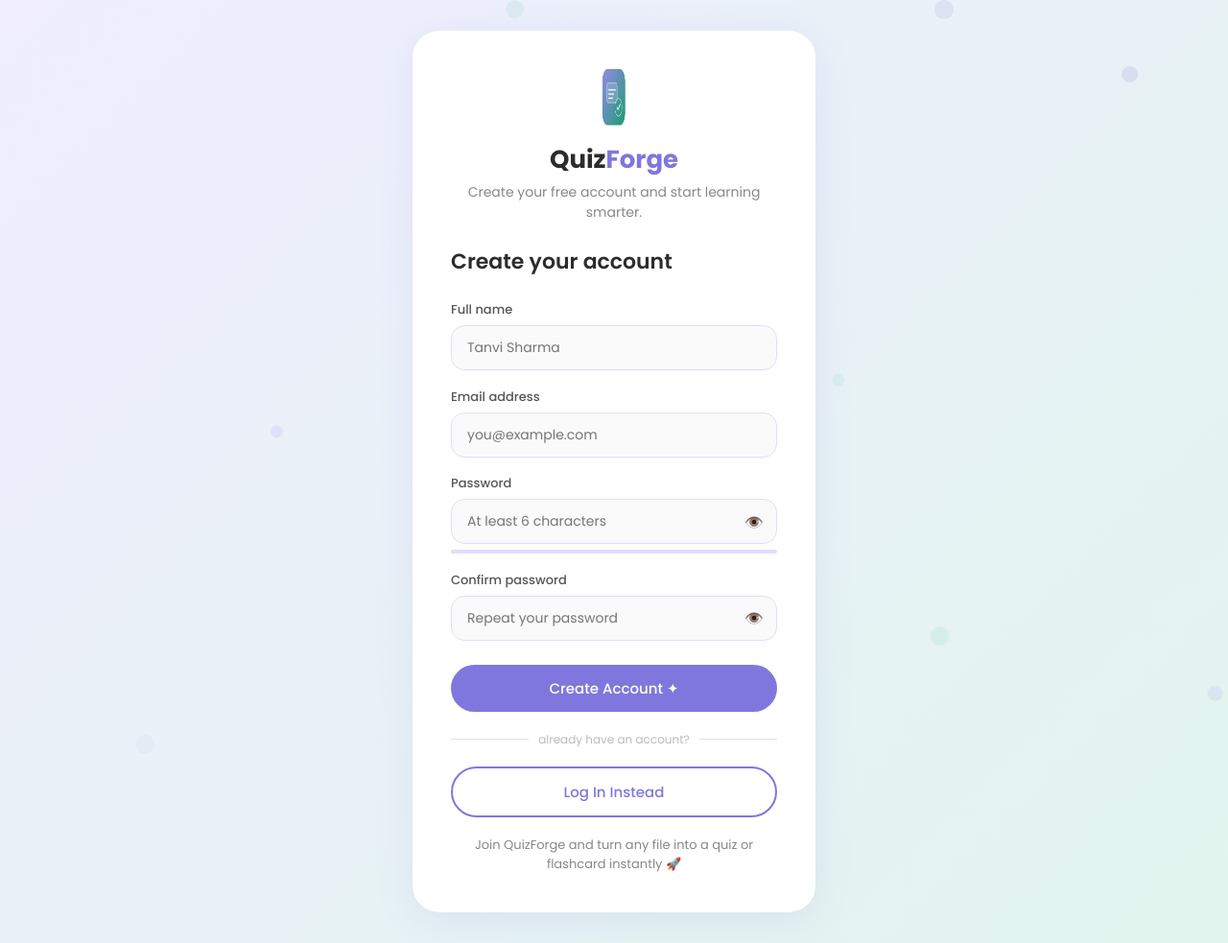
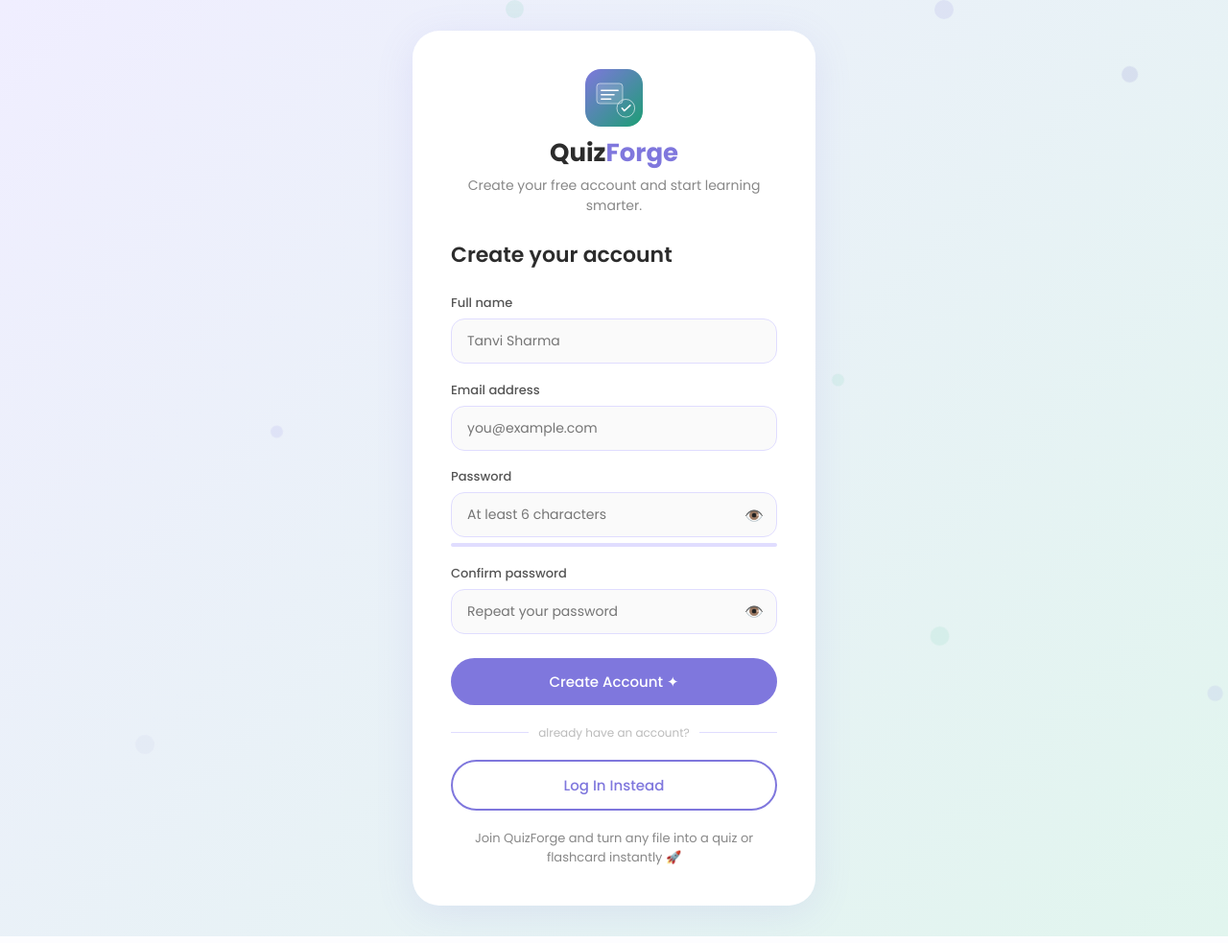
Before and after one commit to tanvi3108/QuizForge, a Flask app: page /register in a window 1280 px wide. Shown: the whole page at 96% size. Run offline with Flask 3, Linux system fonts and the light colour scheme.

Commit message:
completed

```diff
--- a/templates/register.html
+++ b/templates/register.html
@@ -114,10 +114,22 @@
             <div class="auth-card">
 
                 <div class="auth-logo anim anim-1">
-                    <a href="{{ url_for('index') }}">
-                        <img src="{{ url_for('static', filename='images/logo.png') }}"
-                             alt="QuizForge"
-                             style="width:60px; height:60px; border-radius:16px; margin-bottom:8px;">
+                    <a href="{{ url_for('index') }}" style="display:flex; justify-content:center;">
+                        <svg viewBox="0 0 400 400" xmlns="http://www.w3.org/2000/svg" style="width:60px;height:60px;border-radius:16px;display:block;margin-bottom:8px;">
+                            <defs>
+                                <linearGradient id="bgGrad" x1="0%" y1="0%" x2="100%" y2="100%">
+                                    <stop offset="0%" style="stop-color:#7f77dd"/>
+                                    <stop offset="100%" style="stop-color:#1d9e75"/>
+                                </linearGradient>
+                            </defs>
+                            <rect width="400" height="400" rx="90" fill="url(#bgGrad)"/>
+                            <rect x="80" y="100" width="180" height="140" rx="22" fill="white" fill-opacity="0.15" stroke="white" stroke-width="6" stroke-opacity="0.6"/>
+                            <line x1="112" y1="148" x2="228" y2="148" stroke="white" stroke-width="10" stroke-linecap="round"/>
+                            <line x1="112" y1="178" x2="200" y2="178" stroke="white" stroke-width="10" stroke-linecap="round"/>
+                            <line x1="112" y1="208" x2="178" y2="208" stroke="white" stroke-width="10" stroke-linecap="round"/>
+                            <circle cx="282" cy="272" r="62" fill="none" stroke="white" stroke-width="6" stroke-opacity="0.7"/>
+                            <polyline points="256,272 272,290 312,252" fill="none" stroke="white" stroke-width="11" stroke-linecap="round" stroke-linejoin="round"/>
+                        </svg>
                     </a>
                     <div class="logo-text">Quiz<span>Forge</span></div>
                     <p>Create your free account and start learning smarter.</p>
@@ -195,8 +207,7 @@
                         <hr><span>already have an account?</span><hr>
                     </div>
 
-                    <a href="{{ url_for('login') }}"
-                       class="btn btn-outline btn-full">
+                    <a href="{{ url_for('login') }}" class="btn btn-outline btn-full">
                         Log In Instead
                     </a>
                 </div>
```
Also changed, not shown: templates/index.html (+28 -14 lines), templates/login.html (+17 -6 lines).
